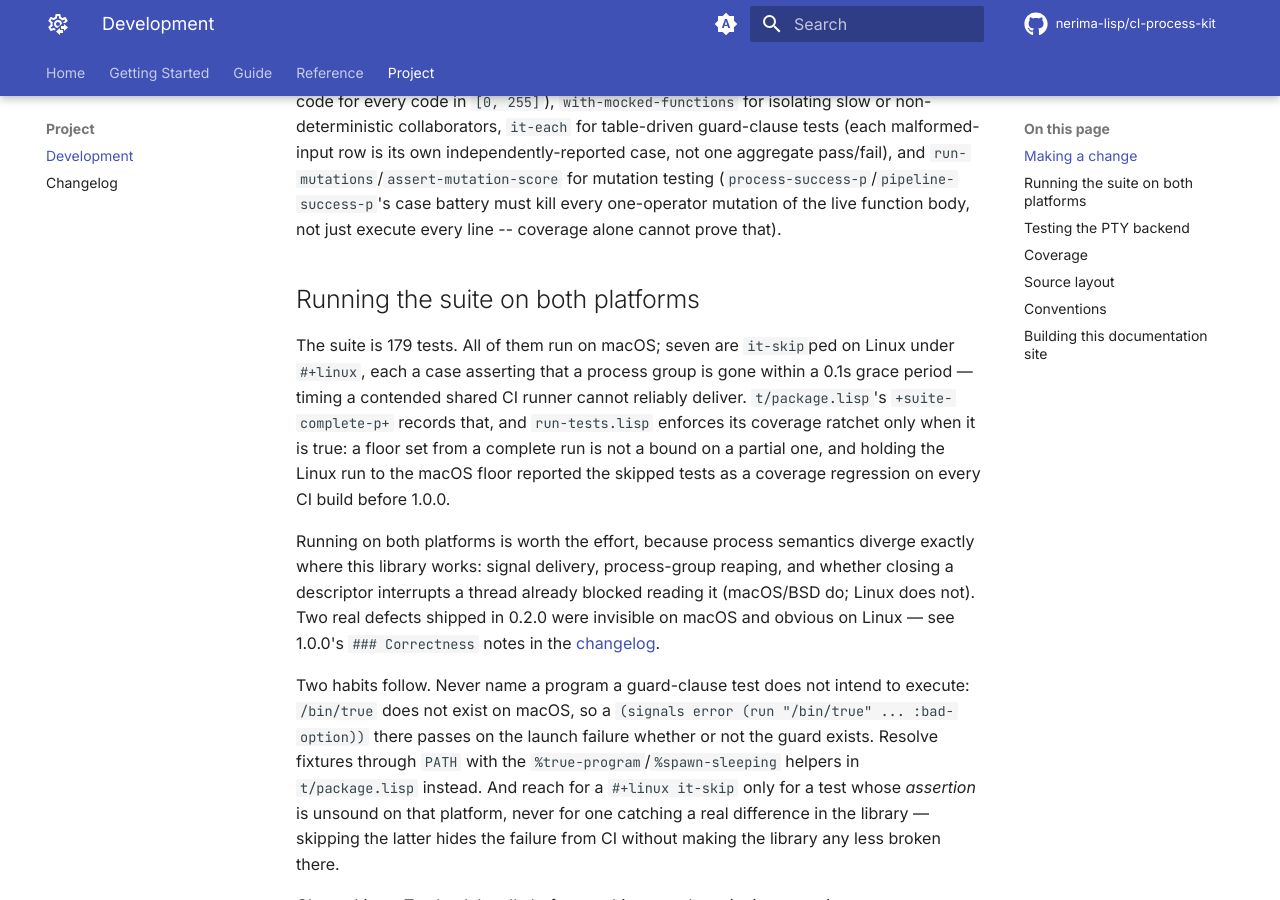
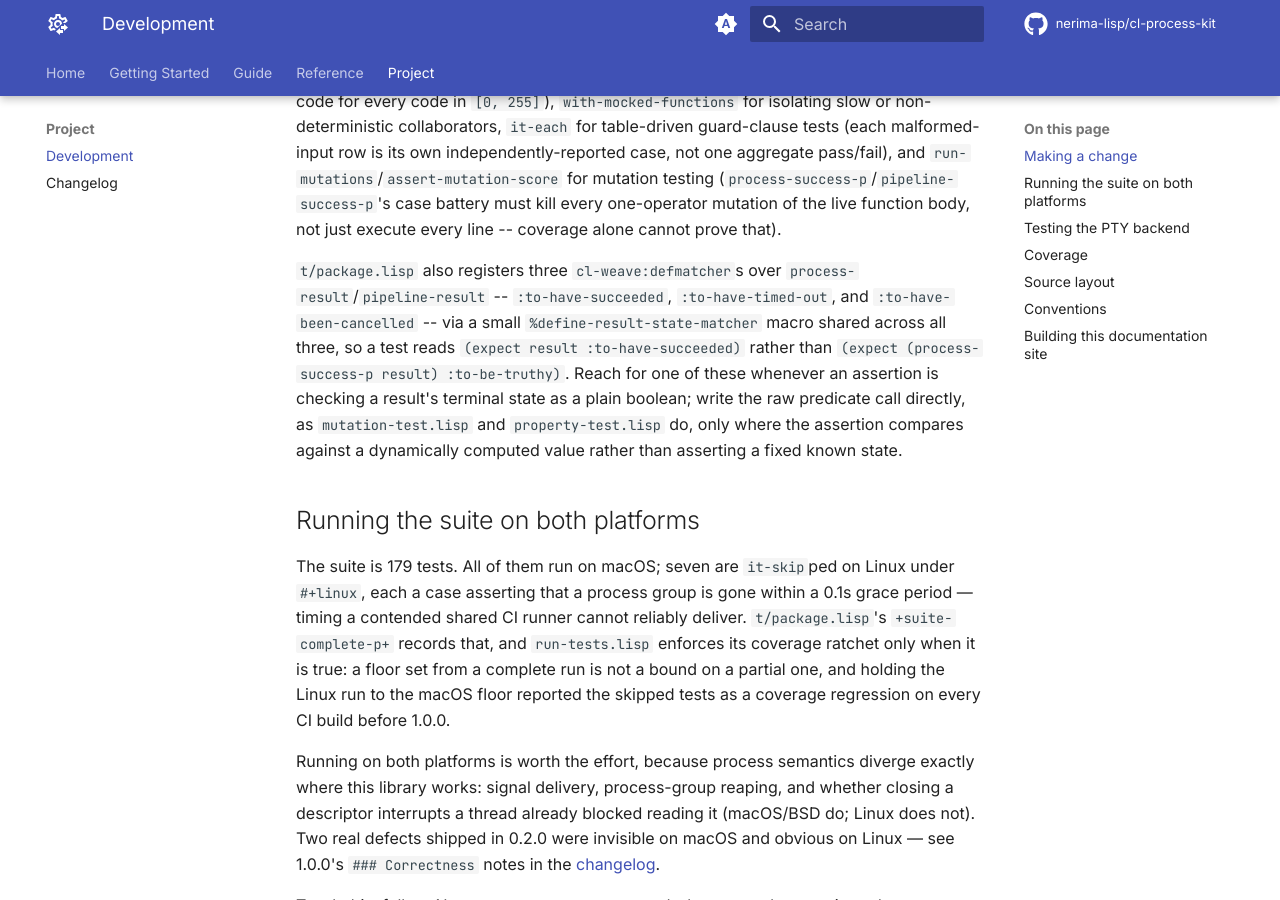
Before and after one commit to nerima-lisp/cl-process-kit, an MkDocs documentation site: the page built from docs/src/development.md, in a window 1280 px wide and 900 px high, scrolled down 1061 px. Built offline with MkDocs 1.6.1 and Material for MkDocs 9.7.7, drawn with Linux system fonts in a browser that asks for light colours; comment, search, counter and statistics services are not loaded.

Commit message:
Add cl-weave custom matchers for process/pipeline result state
Register :to-have-succeeded, :to-have-timed-out, and
:to-have-been-cancelled as cl-weave:defmatchers over process-result/
pipeline-result, generated by a shared %define-result-state-matcher
macro in t/package.lisp. Converts ~28 call sites across the suite from
(expect (process-success-p result) :to-be-truthy)-style raw predicate
checks to (expect result :to-have-succeeded), raising the assertion
layer to domain vocabulary. Left the handful of call sites that compare
against a dynamically computed boolean (mutation-test.lisp,
property-test.lisp, run-test.lisp's exit-code property test) as plain
predicate calls, since those assert equality with a variable, not a
fixed known state. Verified with a full `nix flake check`
(179/179 + 6/6 PTY, coverage unchanged) and `nix build .#docs`.

```diff
--- a/docs/src/development.md
+++ b/docs/src/development.md
@@ -55,6 +55,17 @@ independently-reported case, not one aggregate pass/fail), and
 (`process-success-p`/`pipeline-success-p`'s case battery must kill every
 one-operator mutation of the live function body, not just execute every
 line -- coverage alone cannot prove that).
+
+`t/package.lisp` also registers three `cl-weave:defmatcher`s over
+`process-result`/`pipeline-result` --  `:to-have-succeeded`,
+`:to-have-timed-out`, and `:to-have-been-cancelled` -- via a small
+`%define-result-state-matcher` macro shared across all three, so a test
+reads `(expect result :to-have-succeeded)` rather than
+`(expect (process-success-p result) :to-be-truthy)`. Reach for one of these
+whenever an assertion is checking a result's terminal state as a plain
+boolean; write the raw predicate call directly, as `mutation-test.lisp` and
+`property-test.lisp` do, only where the assertion compares against a
+dynamically computed value rather than asserting a fixed known state.
 
 ## Running the suite on both platforms
 
```
Also changed, not shown: CHANGELOG.md, 11 other files.
